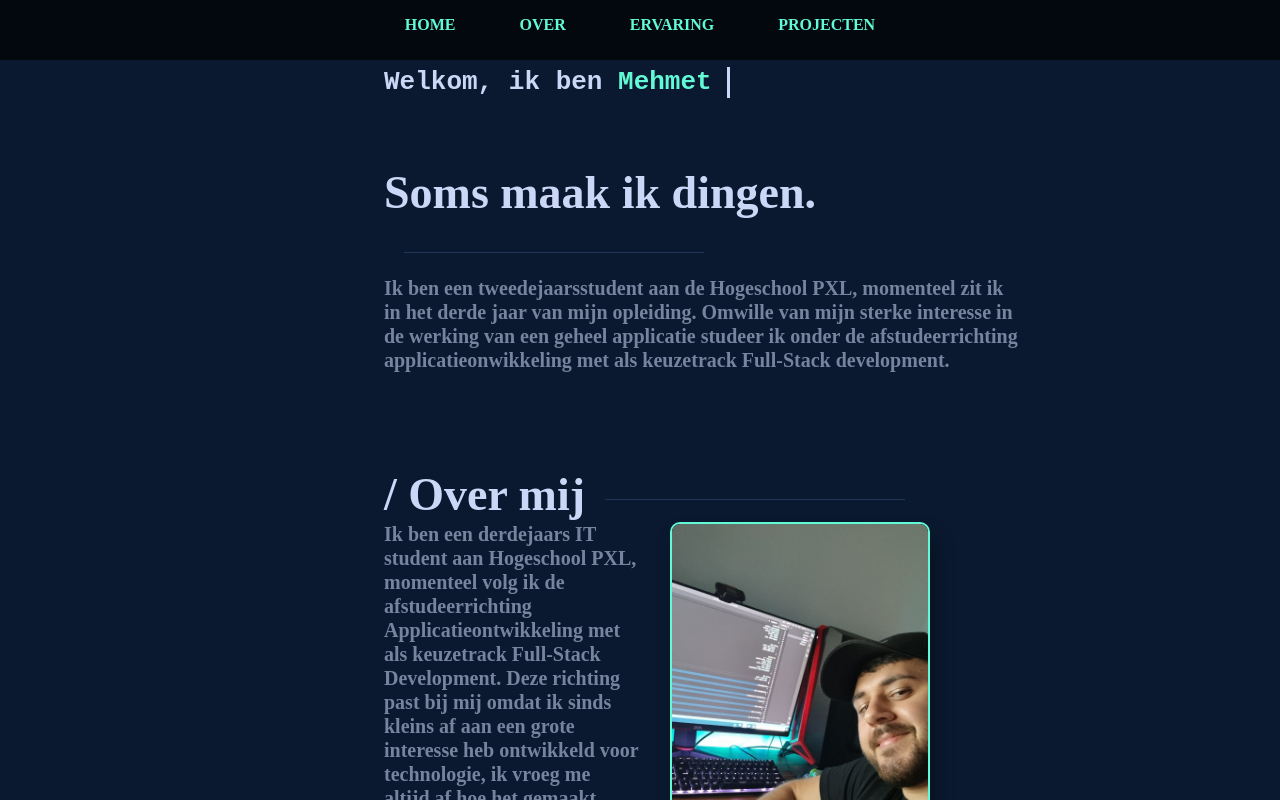
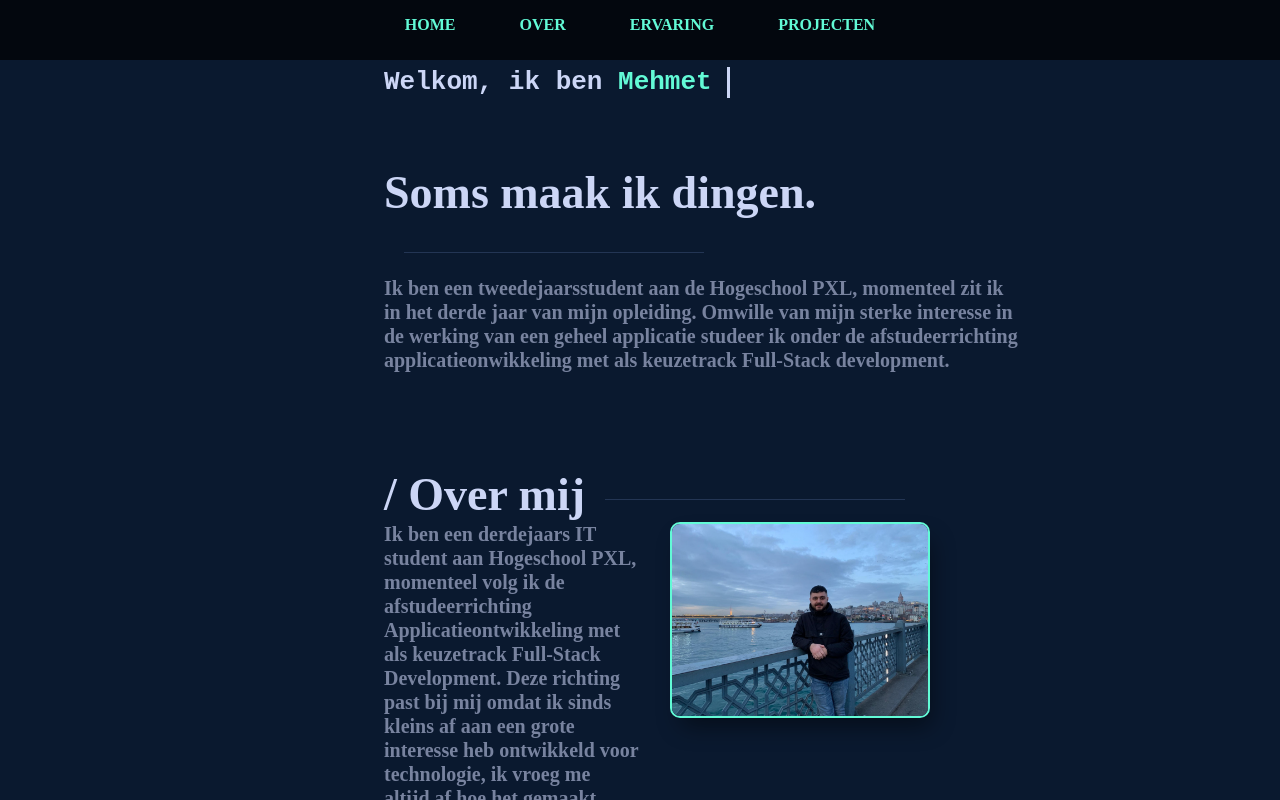
Before and after one commit to MehmetCin/MehmetCin.github.io, a plain HTML site: page index.html in a window 1280 px wide. Drawn offline with Linux system fonts and the light colour scheme; a web font is replaced by a local one.

Commit message:
Updated personal picture

```diff
--- a/index.html
+++ b/index.html
@@ -50,7 +50,7 @@
                         <div class="fade-in-section is-visible" style="transition-delay: 600ms;"><li>Android studio</li></div>
                     </ul>
                 </article>
-                <img id="foto" src="images/me_about_pic.jpg" alt="profile picture">
+                <img id="foto" src="images/me_about_pic.png" alt="profile picture">
             </div>
 
         </section>
```
Also changed, not shown: images/me_about_pic.jpg (deleted), images/me_about_pic.png (added).
